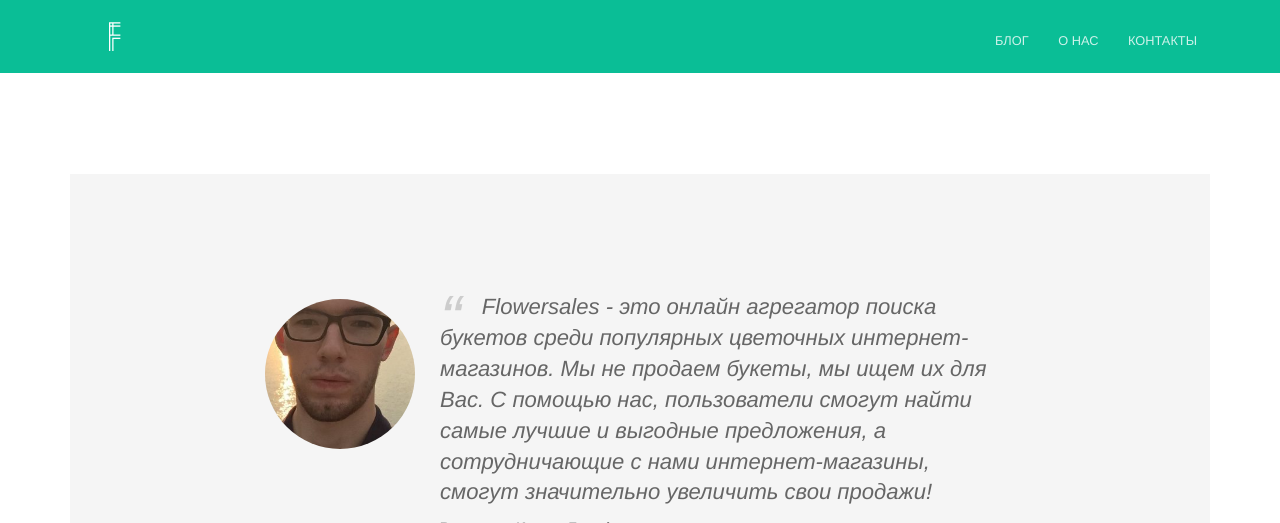
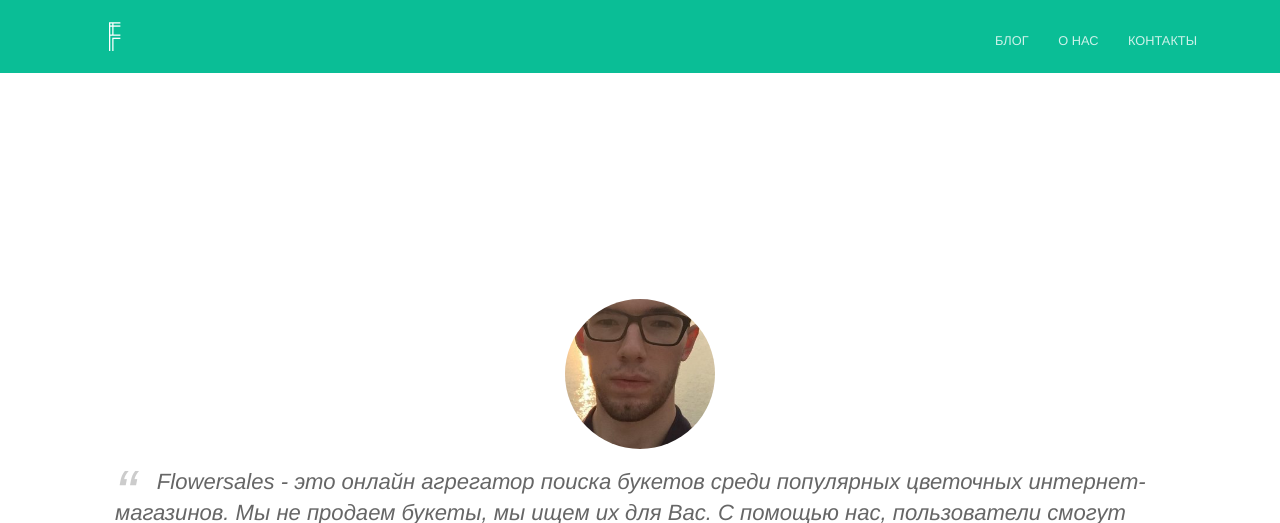
Before and after one commit to vasilenkoigor/Flowersales, a Jekyll site: the page built from index.md, in a window 1280 px wide. Shown: the top 523 px of the page. Built offline with Jekyll 4.4.1, drawn with Linux system fonts in a browser that asks for light colours; grey boxes are pictures that could not be loaded.

Commit message:
Updated index.md

```diff
--- a/index.md
+++ b/index.md
@@ -1,7 +1,7 @@
 ---
 ---
 
-<section class="testimonial">
+<section>
 <div class="container flex">
 		<div class="testimonial-block">
 			<div class="square-image editable"><img src="{{ site.baseurl }}/images/igor.png" alt="Василенко Игорь"></div>
```
